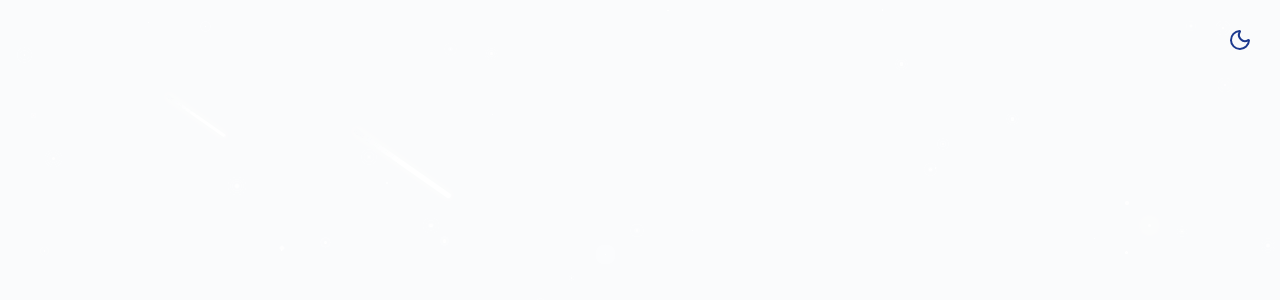
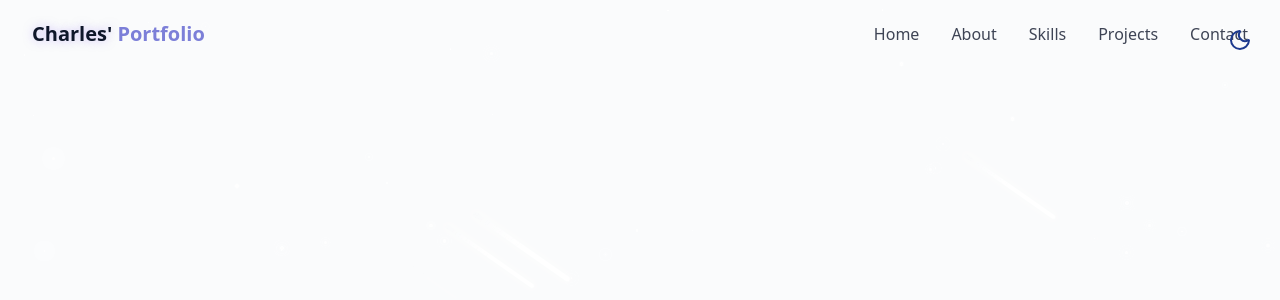
Before and after one commit to charleshss/portfolio, a React (Vite) app: page / in a window 1280 px wide. Shown: the top 300 px of the page. Built offline with nearby package versions, Linux system fonts and the light colour scheme.

Commit message:
feat: add navbar

```diff
--- /dev/null
+++ b/src/components/Navbar.jsx
@@ -0,0 +1,91 @@
+import { useEffect, useState } from "react";
+import { Menu, X } from "lucide-react";
+import { cn } from "@/lib/utils";
+
+const navItems = [
+    { name: "Home", href: "#hero" },
+    { name: "About", href: "#about" },
+    { name: "Skills", href: "#skills" },
+    { name: "Projects", href: "#projects" },
+    { name: "Contact", href: "#contact" },
+];
+
+export const Navbar = () => {
+    const [isScrolled, setIsScrolled] = useState(false);
+    const [isMenuOpen, setIsMenuOpen] = useState(false);
+
+    useEffect(() => {
+        const handleScroll = () => {
+            setIsScrolled(window.screenY > 10);
+        };
+
+        window.addEventListener("scroll", handleScroll);
+        return () => window.removeEventListener("scroll", handleScroll);
+    }, []);
+    return (
+        <nav
+            className={cn(
+                "fixed w-full z-40 transition-all duration-300",
+                isScrolled ? "py-3 bg-background/80 backdrop-blur-md shadow-xs" : "py-5"
+            )}
+        >
+            <div className="container flex items-center justify-between">
+                <a
+                    className="text-xl font-bold text-primary flex items-center"
+                    href="#hero"
+                >
+                    <span className="relative z-10">
+                        <span className="text-glow text-foreground"> Charles' </span>{" "}
+                        Portfolio
+                    </span>
+                </a>
+
+                {/* desktop nav */}
+                <div className="hidden md:flex space-x-8">
+                    {navItems.map((item, key) => (
+                        <a
+                            key={key}
+                            href={item.href}
+                            className="text-foreground/80 hover:text-primary transition-colors duration-300"
+                        >
+                            {item.name}
+                        </a>
+                    ))}
+                </div>
+
+                {/* mobile nav */}
+
+                <button
+                    onClick={() => setIsMenuOpen((prev) => !prev)}
+                    className="md:hidden p-2 text-foreground z-50"
+                    aria-label={isMenuOpen ? "Close Menu" : "Open Menu"}
+                >
+                    {isMenuOpen ? <X size={24} /> : <Menu size={24} />}{" "}
+                </button>
+
+                <div
+                    className={cn(
+                        "fixed inset-0 bg-background/95 backdroup-blur-md z-40 flex flex-col items-center justify-center",
+                        "transition-all duration-300 md:hidden",
+                        isMenuOpen
+                            ? "opacity-100 pointer-events-auto"
+                            : "opacity-0 pointer-events-none"
+                    )}
+                >
+                    <div className="flex flex-col space-y-8 text-xl">
+                        {navItems.map((item, key) => (
+                            <a
+                                key={key}
+                                href={item.href}
+                                className="text-foreground/80 hover:text-primary transition-colors duration-300"
+                                onClick={() => setIsMenuOpen(false)}
+                            >
+                                {item.name}
+                            </a>
+                        ))}
+                    </div>
+                </div>
+            </div>
+        </nav>
+    );
+};
--- a/src/pages/Home.jsx
+++ b/src/pages/Home.jsx
@@ -1,5 +1,6 @@
 import { StarBackground } from "@/components/StarBackground"
 import { ThemeToggle } from "@/components/ThemeToggle"
+import { Navbar } from "@/components/Navbar"
 
 export const Home = () => {
     return <div className="min-h-screen bg-background text-foreground overflow-x-hidden">
@@ -11,6 +12,7 @@
         <StarBackground />
 
         {/* Navbar */}
+        <Navbar />
 
         {/* Main content */}
 
```
Lines whose indentation alone changed are shown as unchanged.
